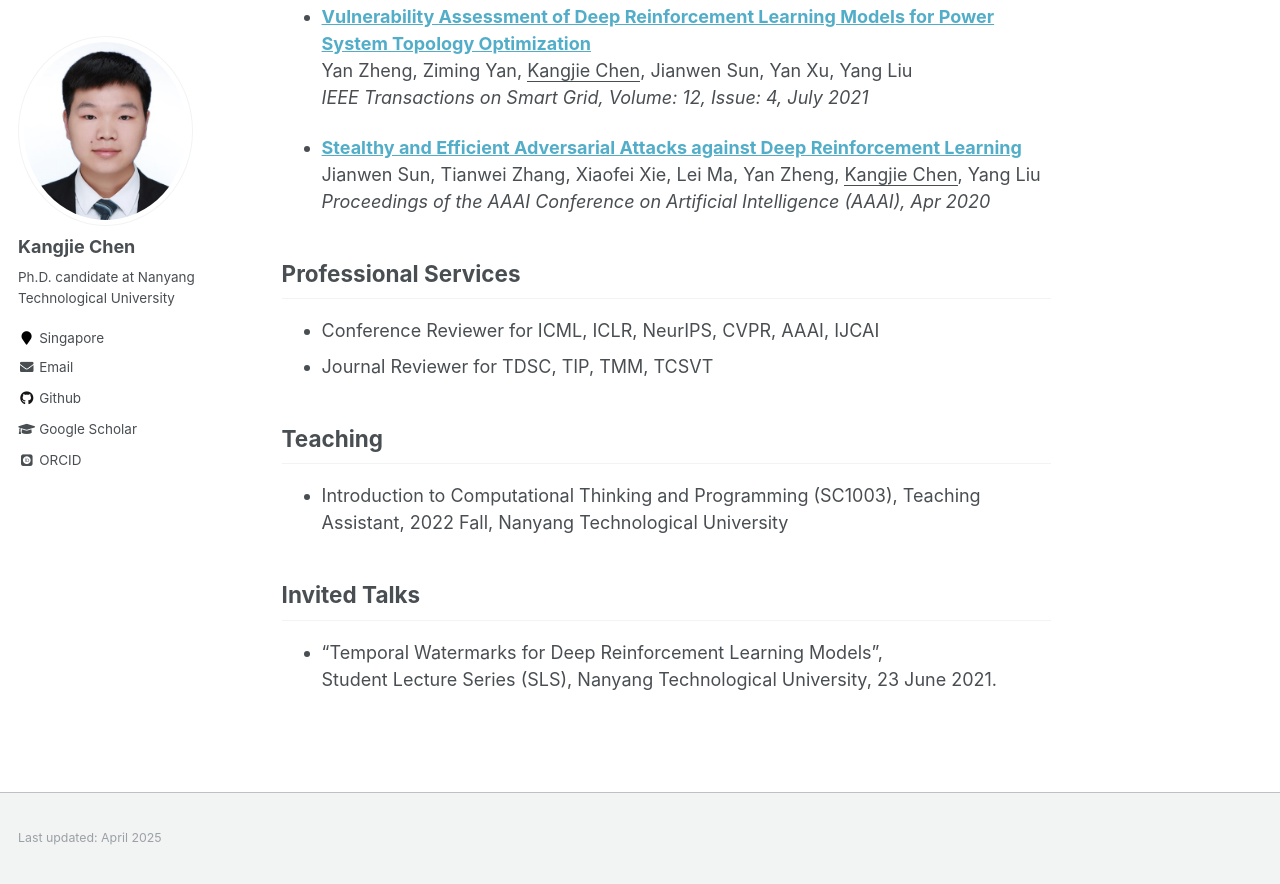
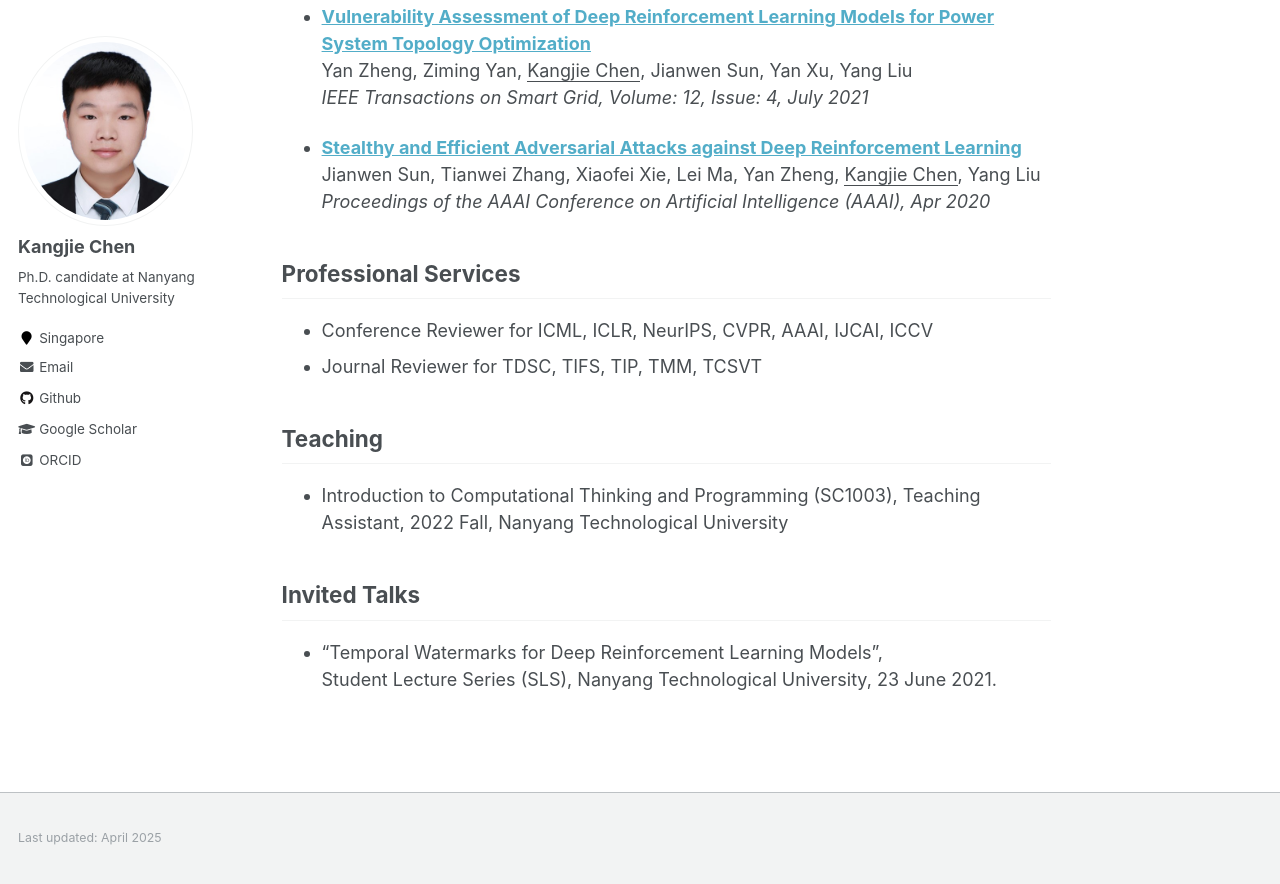
Before and after one commit to kangjie-chen/kangjie-chen.github.io, a Jekyll site: the page built from _pages/about.md, in a window 1280 px wide and 900 px high, scrolled down 2433 px. Shown: the top 884 px of the window. Built offline with Jekyll 4.4.1, drawn with Linux system fonts in a browser that asks for light colours; some web fonts are replaced.

Commit message:
Update about.md

```diff
--- a/_pages/about.md
+++ b/_pages/about.md
@@ -117,8 +117,8 @@ I am currently a Research Fellow at [Digital Trust Centre](https://www.ntu.edu.s
 
 
 ## Professional Services
-- Conference Reviewer for ICML, ICLR, NeurIPS, CVPR, AAAI, IJCAI
-- Journal Reviewer for TDSC, TIP, TMM, TCSVT
+- Conference Reviewer for ICML, ICLR, NeurIPS, CVPR, AAAI, IJCAI, ICCV
+- Journal Reviewer for TDSC, TIFS, TIP, TMM, TCSVT
 
 
 ## Teaching
```
